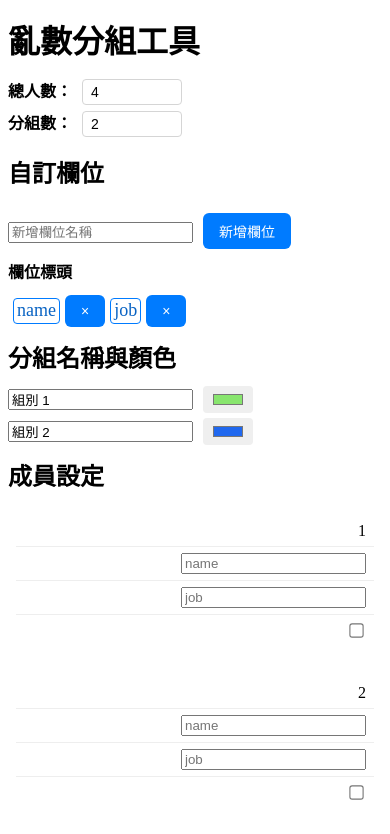
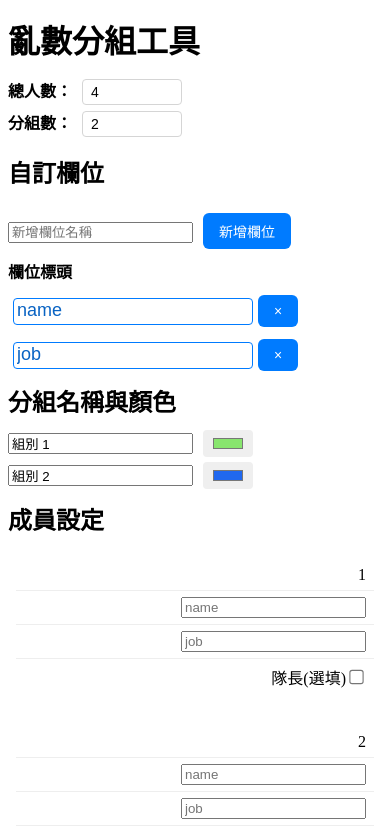
Before and after one commit to mytrylin/teamRandomTool, a Vue app: page / in a window 390 px wide. Shown: the top 834 px of the page. Built offline with nearby package versions, Linux system fonts and the light colour scheme.

Commit message:
feat: 1.自訂欄位標頭可編輯 2.M版隊長勾選顯示隊長(選填)標示

```diff
--- a/src/App.vue
+++ b/src/App.vue
@@ -197,8 +197,8 @@ generateGroupMeta()
 
       <div class="flex flex-wrap gap-2 mt-2">
         <div class="tag-title">欄位標頭</div>
-        <span v-for="field in customFields" :key="field" class="inline-flex items-center bg-gray-200 px-2 py-1 ml-1 rounded">
-          <span class="tag">{{ field }}</span>
+        <span v-for="(field, index) in customFields" :key="field" class="inline-flex items-center bg-gray-200 px-2 py-1 ml-1 rounded">
+          <input class="tag" v-model="customFields[index]" />
           <button @click="removeField(field)" class="ml-1 text-red-500">&times;</button>
         </span>
       </div>
@@ -228,7 +228,10 @@ generateGroupMeta()
             <td v-for="field in customFields" :key="field">
               <input v-model="member[field]" :placeholder="field" />
             </td>
-            <td><input type="checkbox" v-model="member.isLeader" @change="validLeaderNumber"/></td>
+            <td>
+              <span class="m-show">隊長(選填)</span>
+              <input type="checkbox" v-model="member.isLeader" @change="validLeaderNumber"/>
+            </td>
           </tr>
         </tbody>
       </table>
@@ -412,6 +415,9 @@ tr:hover {
   color: #0963c3;
   font-size: 18px;
 }
+.m-show {
+  display: none;
+}
 
 /* -------- RWD 響應式樣式 -------- */
 
@@ -450,7 +456,8 @@ tr:hover {
 
   table td {
     display: flex;
-    justify-content: space-between;
+    /* justify-content: space-between; */
+    justify-content: end;
     padding: 6px 8px;
     border: none;
     border-bottom: 1px solid #eee;
@@ -466,6 +473,9 @@ tr:hover {
     margin-right: 8px;
     color: #555;
   }
+  .m-show {
+    display: block;
+  }
 }
 
 
```
